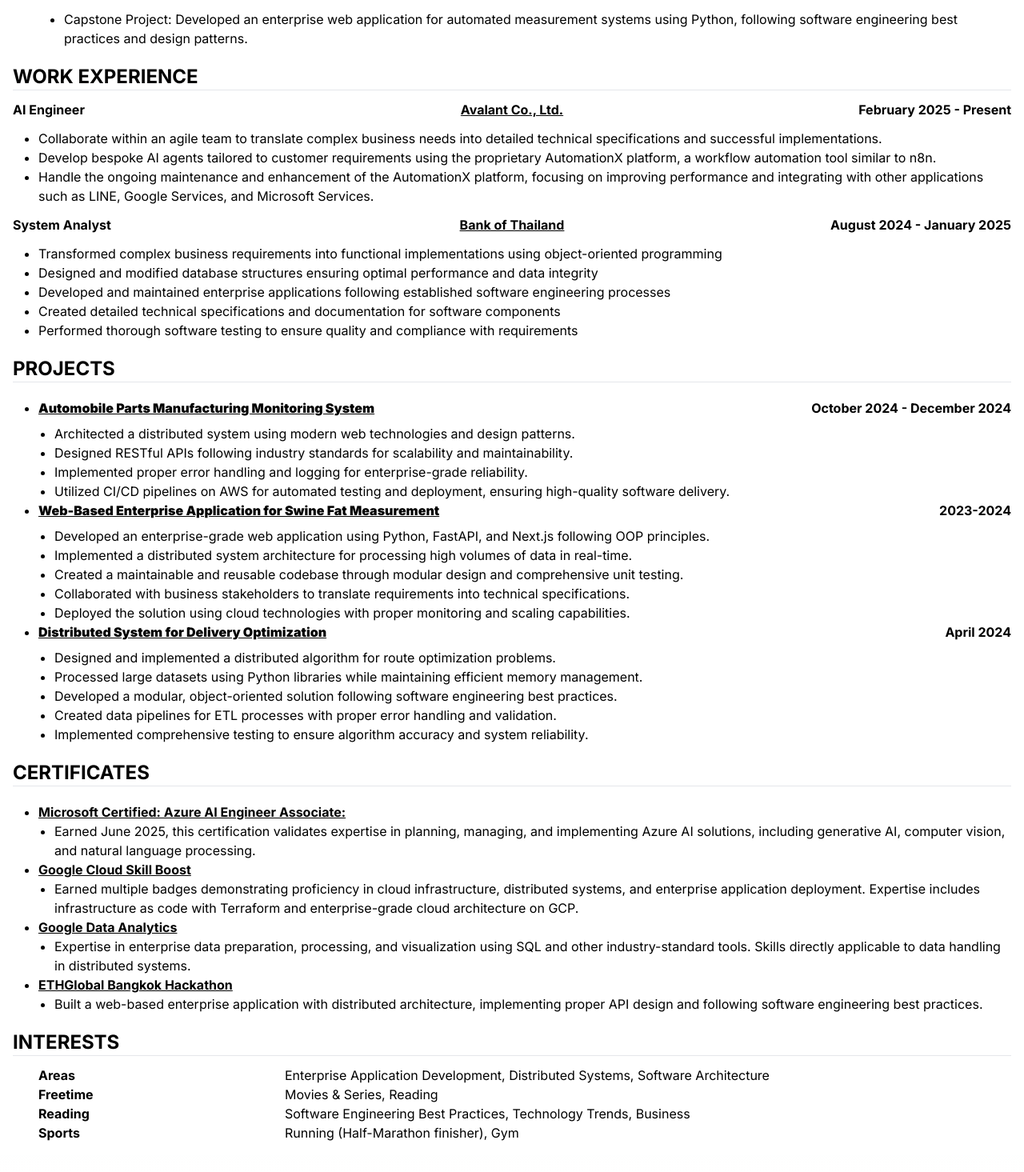
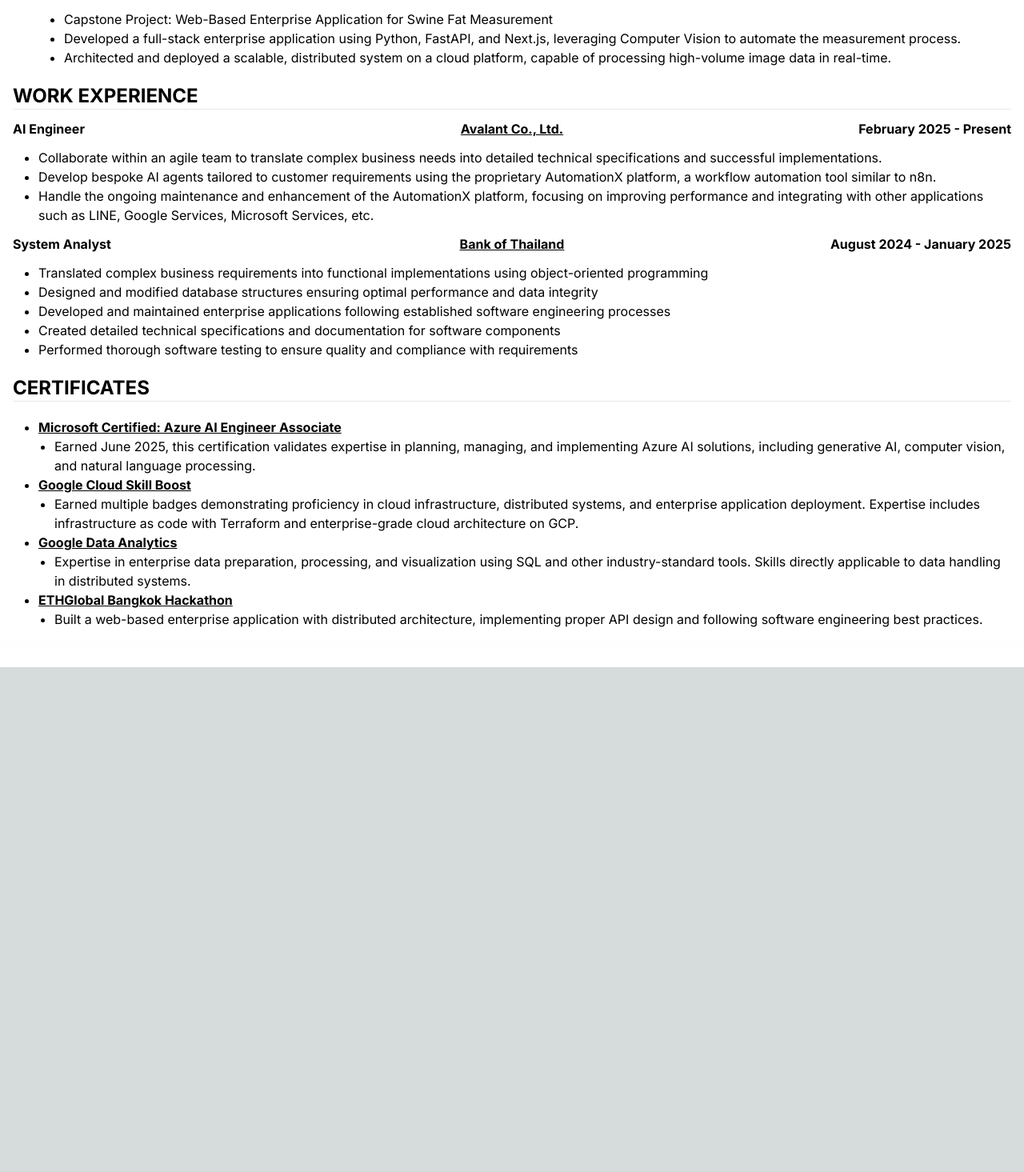
Before and after one commit to tumrabert/tumrabert_landingPage, a Next.js app: page /resume in a window 1280 px wide. Shown: the part 1027-2492 px from the top of the page at 80% size. After the commit the page ends 1861 px from the top, so only its background shows below. Built offline with nearby package versions, Linux system fonts and the light colour scheme.

Commit message:
word fix

```diff
--- a/app/components/MainContent.tsx
+++ b/app/components/MainContent.tsx
@@ -21,23 +21,29 @@
     projects: any;
     certificates: any;
     interests: any;
-    summary:string;
+    summary: string;
   };
 }
 
 // MainContent Component
-const MainContent: React.ForwardRefRenderFunction<HTMLDivElement, MainContentProps> = ({ data }, ref) => {
+const MainContent: React.ForwardRefRenderFunction<
+  HTMLDivElement,
+  MainContentProps
+> = ({ data }, ref) => {
   return (
-    <div ref={ref} className="text-center p-4 m-0 md:m-8 xl:mx-auto max-w-screen-xl">
+    <div
+      ref={ref}
+      className="text-center p-4 m-0 md:m-8 xl:mx-auto max-w-screen-xl"
+    >
       <Intro intros={data.intro} />
-      <Summary summary={data.summary}/>
+      <Summary summary={data.summary} />
       <Archievements archievements={data.achievements} />
       <Technologies technologies={data.technologies} />
       <Education educations={data.educations} />
       <Work workExperiences={data.workExperiences} />
-      <Projects projects={data.projects} />
+      {/* <Projects projects={data.projects} /> */}
       <Certificates certificates={data.certificates} />
-      <Interests interests={data.interests} />
+      {/* <Interests interests={data.interests} /> */}
     </div>
   );
 };
--- a/public/data/profile.json
+++ b/public/data/profile.json
@@ -15,7 +15,7 @@
       "year": "2025",
       "details": [
         "Secured the top position by developing a robust software solution under tight deadlines.",
-        "Implemented maintainable, object-oriented code following industry best practices.",
+        "Designed and built autonomous AI agents to automate trading strategies in response to real-time stock market data and financial news.",
         "Created RESTful APIs for real-time data integration with external services."
       ],
       "url": "",
@@ -23,46 +23,6 @@
     }
   ],
   "summary": "Software Engineer with proven expertise in enterprise application development. Proficient in Python and JavaScript with strong knowledge of object-oriented programming and design patterns. Experienced in developing web-based applications and RESTful APIs using modern frameworks. Demonstrated ability to deliver maintainable, reusable code through proper testing and secure coding practices while collaborating effectively in agile environments.",
-  "projects": [
-    {
-      "name": "Automobile Parts Manufacturing Monitoring System",
-      "details": [
-        "Architected a distributed system using modern web technologies and design patterns.",
-        "Designed RESTful APIs following industry standards for scalability and maintainability.",
-        "Implemented proper error handling and logging for enterprise-grade reliability.",
-        "Utilized CI/CD pipelines on AWS for automated testing and deployment, ensuring high-quality software delivery."
-      ],
-      "url": "",
-      "hide": false,
-      "year": "October 2024 - December 2024"
-    },
-    {
-      "name": "Web-Based Enterprise Application for Swine Fat Measurement",
-      "details": [
-        "Developed an enterprise-grade web application using Python, FastAPI, and Next.js following OOP principles.",
-        "Implemented a distributed system architecture for processing high volumes of data in real-time.",
-        "Created a maintainable and reusable codebase through modular design and comprehensive unit testing.",
-        "Collaborated with business stakeholders to translate requirements into technical specifications.",
-        "Deployed the solution using cloud technologies with proper monitoring and scaling capabilities."
-      ],
-      "url": "https://github.com/Jinnapat/betagro-swine-fat-measurement-frontend",
-      "hide": false,
-      "year": "2023-2024"
-    },
-    {
-      "name": "Distributed System for Delivery Optimization",
-      "details": [
-        "Designed and implemented a distributed algorithm for route optimization problems.",
-        "Processed large datasets using Python libraries while maintaining efficient memory management.",
-        "Developed a modular, object-oriented solution following software engineering best practices.",
-        "Created data pipelines for ETL processes with proper error handling and validation.",
-        "Implemented comprehensive testing to ensure algorithm accuracy and system reliability."
-      ],
-      "url": "https://github.com/tumrabert/ACO_restaurant",
-      "hide": false,
-      "year": "April 2024"
-    }
-  ],
   "technologies": [
     {
       "section": "Programming Languages:",
@@ -128,7 +88,7 @@
       "details": [
         "Collaborate within an agile team to translate complex business needs into detailed technical specifications and successful implementations.",
         "Develop bespoke AI agents tailored to customer requirements using the proprietary AutomationX platform, a workflow automation tool similar to n8n.",
-        "Handle the ongoing maintenance and enhancement of the AutomationX platform, focusing on improving performance and integrating with other applications such as LINE, Google Services, and Microsoft Services."
+        "Handle the ongoing maintenance and enhancement of the AutomationX platform, focusing on improving performance and integrating with other applications such as LINE, Google Services, Microsoft Services, etc."
       ]
     },
     {
@@ -138,7 +98,7 @@
       "start": "August 2024",
       "end": "January 2025",
       "details": [
-        "Transformed complex business requirements into functional implementations using object-oriented programming",
+        "Translated complex business requirements into functional implementations using object-oriented programming",
         "Designed and modified database structures ensuring optimal performance and data integrity",
         "Developed and maintained enterprise applications following established software engineering processes",
         "Created detailed technical specifications and documentation for software components",
@@ -154,39 +114,9 @@
       "end_year": "2024",
       "GPAX": "3.02",
       "details": [
-        "Capstone Project: Developed an enterprise web application for automated measurement systems using Python, following software engineering best practices and design patterns."
-      ]
-    }
-  ],
-  "interests": [
-    {
-      "title": "Areas",
-      "details": [
-        "Enterprise Application Development",
-        "Distributed Systems",
-        "Software Architecture"
-      ]
-    },
-    {
-      "title": "Freetime",
-      "details": [
-        "Movies & Series",
-        "Reading"
-      ]
-    },
-    {
-      "title": "Reading",
-      "details": [
-        "Software Engineering Best Practices",
-        "Technology Trends",
-        "Business"
-      ]
-    },
-    {
-      "title": "Sports",
-      "details": [
-        "Running (Half-Marathon finisher)",
-        "Gym"
+        "Capstone Project: Web-Based Enterprise Application for Swine Fat Measurement",
+        "Developed a full-stack enterprise application using Python, FastAPI, and Next.js, leveraging Computer Vision to automate the measurement process.",
+        "Architected and deployed a scalable, distributed system on a cloud platform, capable of processing high-volume image data in real-time."
       ]
     }
   ],
@@ -196,7 +126,7 @@
   },
   "certificates": [
     {
-      "title": "Microsoft Certified: Azure AI Engineer Associate:",
+      "title": "Microsoft Certified: Azure AI Engineer Associate",
       "description": "Earned June 2025, this certification validates expertise in planning, managing, and implementing Azure AI solutions, including generative AI, computer vision, and natural language processing.",
       "url": "https://learn.microsoft.com/api/credentials/share/en-us/tumrabert-5394/38E0C26F58EDEE57?sharingId=7305F3F1C185E087"
     },
```
